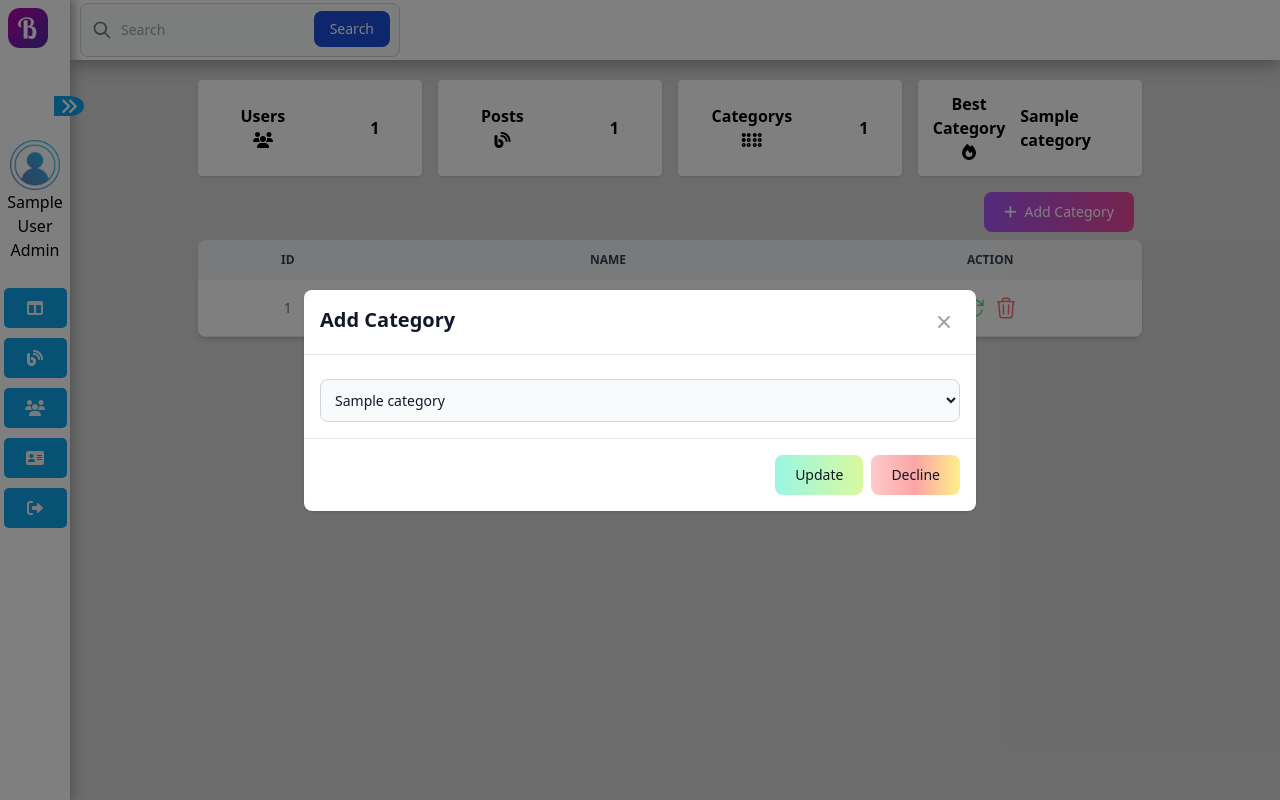
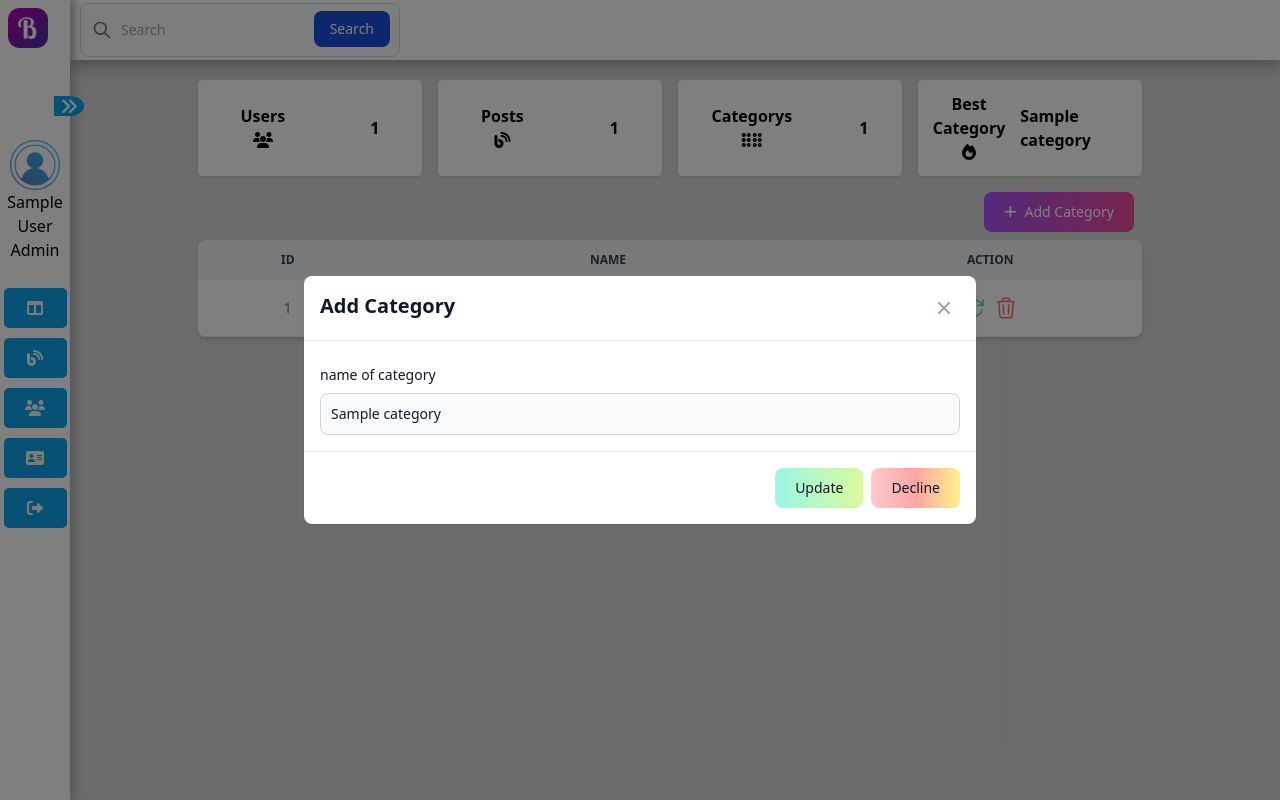
Before and after one commit to ahmedyassineelhamzaoui/PG.BlogPost, a PHP site: page /category in a window 1280 px wide, after a click that opens the changed part. Run offline with PHP 8.4, Linux system fonts and the light colour scheme; the visitor is signed in with stand-in values (Sample User, id 1); tables that the repository leaves empty or names only in its code hold one stand-in row (values such as "Sample post"); some libraries are stand-ins or nearby versions.

Commit message:
add confirmation whene to delete a category

```diff
--- a/controllers/CategoryController.php
+++ b/controllers/CategoryController.php
@@ -2,7 +2,7 @@
 class CategoryController{
 
 	public function getAllCategorys(){
-		$category = Category::getAll();
+		$category = Category::getUnique();
 		return $category;
 	}
 	public function addCategory(){
@@ -19,7 +19,7 @@ class CategoryController{
 	}
 	public function deleteCategory(){
 		if(isset($_POST['delete-category'])){
-			$data=array($_POST["category-id"]);
+			$data=array($_POST["deleted-idConfirm"]);
 			$result=Category::delete($data);
             if($result==='ok'){
 				Session::set('success','Category deleted succesdfuly');
@@ -31,7 +31,7 @@ class CategoryController{
 	}
 	public function updateCategory(){
 		if(isset($_POST['update-category'])){
-			$data=array($_POST["categorySelect_name"],$_POST["category-id"]);
+			$data=array($_POST["category_updated"],$_POST["category-id"]);
 			$result=Category::update($data);
 			if($result==='ok'){
 				Session::set('success','Category has been updated succesdfuly');
--- a/models/Category.php
+++ b/models/Category.php
@@ -2,9 +2,9 @@
 class Category{
 
 	static public function getAll(){
-		$stmt = DB::connect()->prepare('SELECT *  FROM category');
+		$stmt = DB::connect()->prepare('SELECT * FROM category');
 		$stmt->execute();
-		return $stmt->fetchAll();
+		return $stmt->fetchAll(PDO::FETCH_ASSOC);
 		$stmt = null;
 	}
 	static public function getUnique(){
--- a/views/category.php
+++ b/views/category.php
@@ -16,7 +16,7 @@ if (isset($_POST["update-category"])) {
 if(isset($_POST["search"])){
     $data = $category->SearchPosts();
 }else{
-    $data = $category->getAllCategorys();
+    $data = $category->GetUniqueCategory();
 }
 $users=new UsersController();
 $postNumber = new PostsController();
@@ -93,7 +93,7 @@ $resultUsers = $users->AllUsers();
         <button id="add-category" type="button" data-modal-target="staticModal" data-modal-toggle="staticModal" class="flex  items-center text-white bg-gradient-to-r from-purple-500 to-pink-500 hover:bg-gradient-to-l focus:ring-4 focus:outline-none focus:ring-purple-200 dark:focus:ring-purple-800 font-medium rounded-lg text-sm px-5 py-2.5 text-center mr-2 mb-2"><i class="fa-solid fa-plus mr-2"></i> <span>Add Category</span></button>
     </div>
     <?php include('includes/alerts.php'); ?>
-    <div class="relative overflow-x-auto shadow-md sm:rounded-lg">
+    <div class="relative overflow-x-auto shadow-md sm:rounded-lg mb-4">
         <table class="w-full text-sm text-left text-gray-500 dark:text-gray-400">
             <thead class="text-xs text-gray-700 uppercase bg-gray-100 dark:bg-gray-700 dark:text-gray-400">
                 <tr>
@@ -135,7 +135,7 @@ $resultUsers = $users->AllUsers();
                                             <path stroke-linecap="round" stroke-linejoin="round" d="M16.023 9.348h4.992v-.001M2.985 19.644v-4.992m0 0h4.992m-4.993 0l3.181 3.183a8.25 8.25 0 0013.803-3.7M4.031 9.865a8.25 8.25 0 0113.803-3.7l3.181 3.182m0-4.991v4.99" />
                                         </svg>
                                     </button>
-                                    <button type="submit" name="delete-category">
+                                    <button onclick="deleteCategory(<?= $val['id_category'] ?>)" type="button">
                                         <svg xmlns="http://www.w3.org/2000/svg" fill="none" viewBox="0 0 24 24" stroke-width="1.5" stroke="currentColor" class="w-6 h-6 cursor-pointer text-red-400">
                                             <path stroke-linecap="round" stroke-linejoin="round" d="M14.74 9l-.346 9m-4.788 0L9.26 9m9.968-3.21c.342.052.682.107 1.022.166m-1.022-.165L18.16 19.673a2.25 2.25 0 01-2.244 2.077H8.084a2.25 2.25 0 01-2.244-2.077L4.772 5.79m14.456 0a48.108 48.108 0 00-3.478-.397m-12 .562c.34-.059.68-.114 1.022-.165m0 0a48.11 48.11 0 013.478-.397m7.5 0v-.916c0-1.18-.91-2.164-2.09-2.201a51.964 51.964 0 00-3.32 0c-1.18.037-2.09 1.022-2.09 2.201v.916m7.5 0a48.667 48.667 0 00-7.5 0" />
                                         </svg>
@@ -180,11 +180,10 @@ $resultUsers = $users->AllUsers();
                 </div>
                 <div id="drop-down" class="mx-4 mt-6">
                     <div>
-                        <select name="categorySelect_name" id="dorpDown-category" class="bg-gray-50 border border-gray-300 text-gray-900 text-sm rounded-lg focus:ring-blue-500 focus:border-blue-500 block w-full p-2.5 dark:bg-gray-700 dark:border-gray-600 dark:placeholder-gray-400 dark:text-white dark:focus:ring-blue-500 dark:focus:border-blue-500">
-                            <?php foreach ($mydata as $val) { ?>
-                                <option ><?= $val["name"] ?></option>
-                            <?php } ?>
-                        </select>
+                    <div>
+                        <label for="My-category" class="block mb-2 text-sm font-medium text-gray-900 dark:text-white">name of category</label>
+                        <input type="text" name="category_updated" id="category_updated" class="bg-gray-50 border border-gray-300 text-gray-900 text-sm rounded-lg focus:ring-blue-500 focus:border-blue-500 block w-full p-2.5 dark:bg-gray-700 dark:border-gray-600 dark:placeholder-gray-400 dark:text-white dark:focus:ring-blue-500 dark:focus:border-blue-500" placeholder="Name of category">
+                    </div>
                     </div>
                 </div>
 
@@ -200,3 +199,22 @@ $resultUsers = $users->AllUsers();
         </div>
     </div>
 </div>
+<div id="delet-modal" class="fixed hidden top-0 left-0 w-full h-full flex items-center justify-center" style="background-color: rgba(0,0,0,0.5);">
+  <div class="relative rounded-lg p-6 bg-white">
+    <div class="flex justify-between items-center">
+      <h3 class="text-lg font-medium">Delete Confirmation</h3>
+      <button class="text-gray-500 font-medium cursor-pointer" id="closedeletedModal">&times;</button>
+    </div>
+    <div class="mt-4">
+      <p>Are you sure you want to delete this Category?</p>
+    </div>
+    <div class="flex justify-end mt-4">
+    <form method="post">
+    <input type="hidden" name="deleted-idConfirm" id="deleted-idConfirm">
+
+      <button class="px-4 py-2 rounded-md text-white bg-gray-600" id="canceldeletedModal">Cancel</button>
+      <button class="px-4 py-2 rounded-md text-white bg-red-600" type="submit" name="delete-category" >Delete</button>
+    </form>
+    </div>
+  </div>
+</div>
```
Also changed, not shown: public/assets/script.js.
